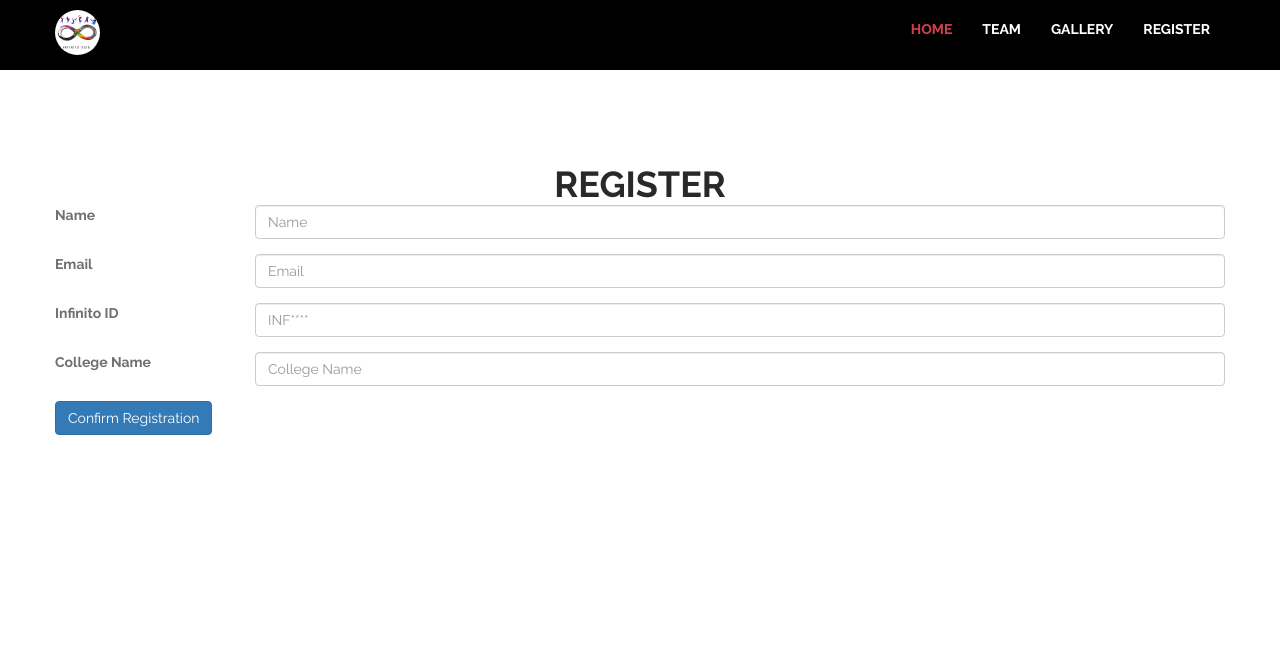
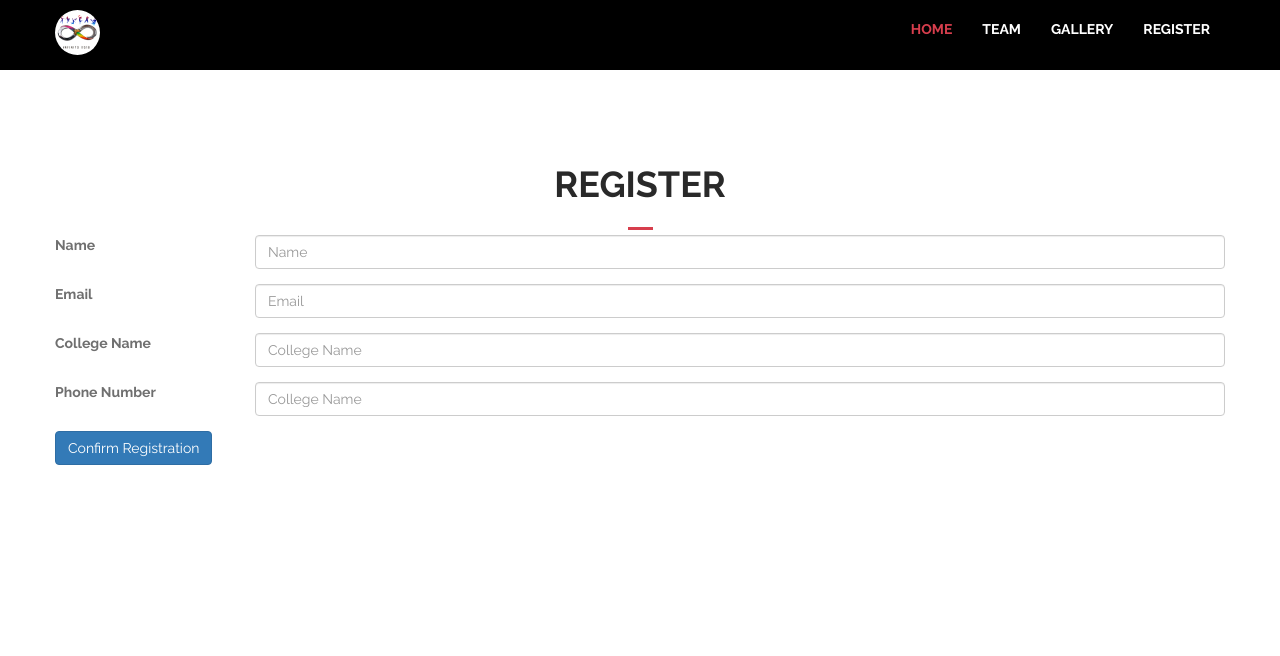
Before and after one commit to Infinito-IIT-Patna/Infinito2020, a PHP site: page /registerplayer.php in a window 1280 px wide. Shown: the top 656 px of the page. Run offline with PHP 8.4, Linux system fonts and the light colour scheme; some libraries are stand-ins or nearby versions.

Commit message:
Final changes 2

```diff
--- a/mail.php
+++ b/mail.php
@@ -3,7 +3,6 @@
 // These must be at the top of your script, not inside a function
 use PHPMailer\PHPMailer\PHPMailer;
 use PHPMailer\PHPMailer\Exception;
-echo "H there";
 // Load Composer's autoloader
 require 'vendor/autoload.php';
 // Instantiation and passing `true` enables exceptions
@@ -14,13 +13,13 @@ try {
     $mail->isSMTP();                                            // Set mailer to use SMTP
     $mail->Host       = 'smtp.gmail.com';  // Specify main and backup SMTP servers
     $mail->SMTPAuth   = true;                                   // Enable SMTP authentication
-    $mail->Username   = 'vsubhang4@gmail.com';                     // SMTP username
+    $mail->Username   = 'kaguyasama27@gmail.com';                     // SMTP username
     $mail->Password   = '';                              // SMTP password
     $mail->SMTPSecure = 'tls';                                  // Enable TLS encryption, `ssl` also accepted
     $mail->Port       = 587;                                    // TCP port to connect to
     //Recipients
     $mail->setFrom('ritwizsinha0@gmail.com');
-    $mail->addAddress($captainsEmail);     // Add a recipient
+    $mail->addAddress($email);     // Add a recipient
     // $mail->addAddress('ellen@example.com');               // Name is optional
     // $mail->addReplyTo('info@example.com', 'Information');
     // $mail->addCC('cc@example.com');
--- a/registerplayer.php
+++ b/registerplayer.php
@@ -1,19 +1,30 @@
 <?php
 ini_set('display_errors', 1);
 require('./connect.php');
-$status['registerParticipant'] = "";
+$status['registerparticipant'] = "";
 if (isset($_POST['teamReg'])) {
   $name=$_POST['playername'];
-  $id=$_POST['playerid'];
   $email=$_POST['playeremail'];
   $college=$_POST['playercollege'];
-  $stmt2 = $pdo->prepare('SELECT * FROM Participants WHERE Name = ? AND College = ? AND InfCode = ?');
-  $result =  $stmt2->execute([$name, $college, $id]);
+  $phone = $_POST['phone'];
+  $stmtId = $pdo->query('SELECT MAX(Id) from Participants')->fetch();
+  $Id = $stmtId["MAX(Id)"];
+  $checkStmt = $pdo->prepare("SELECT * FROM Participants WHERE Name = ? AND Email = ? AND College = ?");
+  $checkStmt->execute([$name,$email,$college]);
+  if($checkStmt->rowCount() == 0){
+  $stmt2 = $pdo->prepare('INSERT INTO Participants  (`Name`, `College`,`InfCode`,`Email`,`Phone`) VALUES (?,?,?,?,?)');
+  $Id  =$Id + 1;
+  $Id = "INF_$Id";
+  $result =  $stmt2->execute([$name, $college,$Id, $email,$phone]);
   if ($result) {
-    $stmt3 = $pdo->prepare('UPDATE Participants SET isConfirmed = ? AND Email = ? WHERE Name = ? AND College = ? AND InfCode = ?');
-    $result2 =  $stmt3->execute([1,$email,$name, $college,$id]);
+    $status["registerparticipant"] = "Thanks for registering with Infinito . Now register in any team games by registering with Infinito Ids of your team or in single events";
+    $message = "Hello $name, thanks for registering .<br> Your Infinito Id is INF_$Id ";
+    require('./mail.php');
   } else {
     $status["registerparticipant"] = "Please ask your captain to register themselves and the team";
+  }}
+  else{
+    $status["registerparticipant"] = "You have already registered";
   }
 }
 ?>
@@ -97,13 +108,14 @@ if (isset($_POST['teamReg'])) {
 
   <!-- /.theme-main-header -->
   <div class="container">
-    <h1><?php echo $status['registerParticipant'] ?></h1>
+
     <div id="register" style="height:100vh">
       <div class="theme-title">
         <h2>Register</h2>
+        <h6 style="margin:30px 0 10px 0"><?php echo $status['registerparticipant'] ?></h6>
       </div>
 
-    <form>
+    <form method="POST" action="">
         <div class="form-group row">
             <label for="inputPassword3" class="col-sm-2 col-form-label">Name</label>
             <div class="col-sm-10">
@@ -117,15 +129,15 @@ if (isset($_POST['teamReg'])) {
             </div>
         </div>
         <div class="form-group row">
-            <label for="inputPassword3" class="col-sm-2 col-form-label">Infinito ID</label>
+            <label for="inputPassword3" class="col-sm-2 col-form-label">College Name</label>
             <div class="col-sm-10">
-            <input type="text" class="form-control" id="inputPassword3" name ="playerid" placeholder="INF****">
+            <input type="text" class="form-control" id="inputPassword3" name ="playercollege" placeholder="College Name">
             </div>
         </div>
         <div class="form-group row">
-            <label for="inputPassword3" class="col-sm-2 col-form-label">College Name</label>
+            <label for="phone" class="col-sm-2 col-form-label">Phone Number</label>
             <div class="col-sm-10">
-            <input type="text" class="form-control" id="inputPassword3" name ="playercollege" placeholder="College Name">
+            <input type="text" class="form-control" id="inputPassword3" name ="phone" placeholder="College Name">
             </div>
         </div>
         <div class="form-group row">
```
